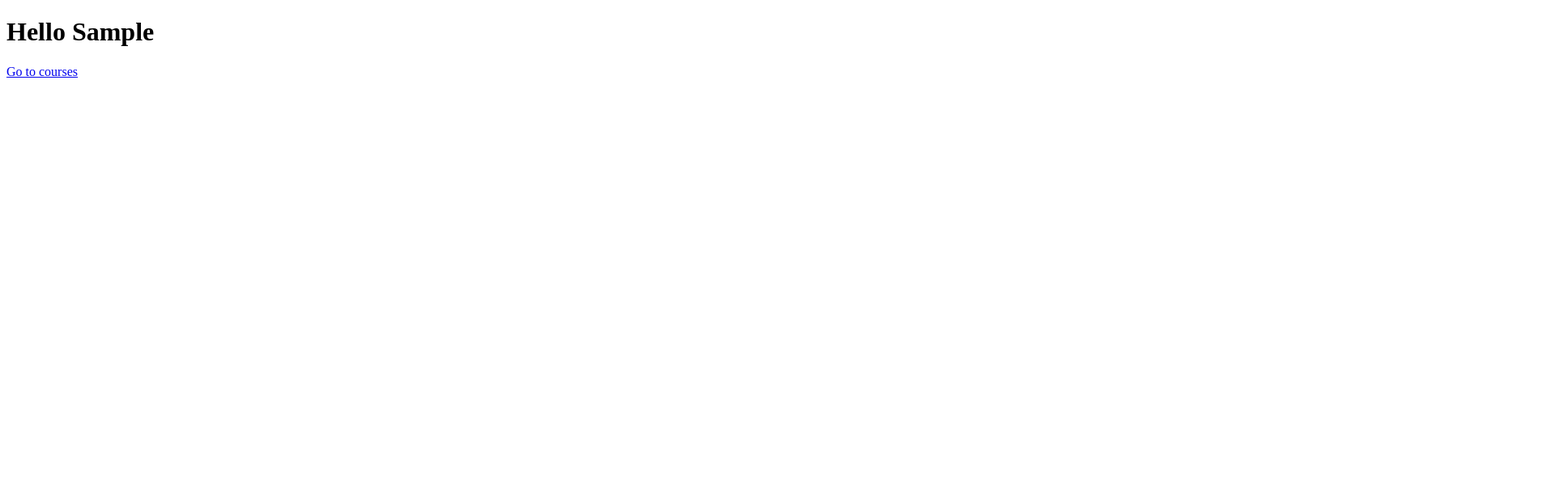
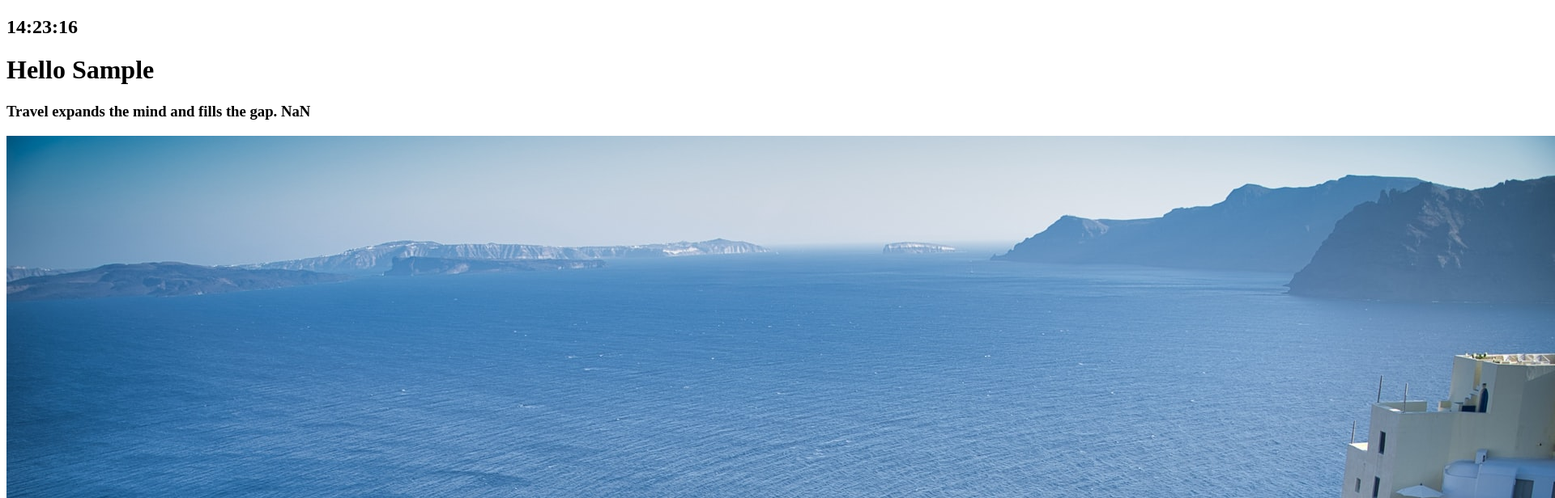
Before and after one commit to kyh0703/momentum-clone, a plain HTML site: page index.html in a window 1280 px wide. Both pictures are taken after typing "Sample" into the empty fields and a click on the input "login". Shown: the top 616 px of the page at 81% size, 1920 px wide, since content can reach past the window. Drawn offline with Linux system fonts and the light colour scheme.

Commit message:
add clock

```diff
--- a/app.js
+++ /dev/null
@@ -1,18 +0,0 @@
-const loginForm = document.querySelector("#login-form");
-const loginInput = document.querySelector("#login-form input");
-
-const greeting = document.querySelector("#greeting");
-const link = document.querySelector("a");
-
-function onLoginSubmit(event) {
-  event.preventDefault();
-  const username = loginInput.value;
-  loginForm.classList.add("hidden");
-  // Backtick ` ``
-  // 1. $(변수명)
-  // 2. ` `시작해야됨
-  greeting.innerText = `Hello ${username}`;
-  greeting.classList.remove("hidden");
-}
-
-loginForm.addEventListener("submit", onLoginSubmit);
--- a/index.html
+++ b/index.html
@@ -5,7 +5,7 @@
   <meta charset="UTF-8">
   <meta http-equiv="X-UA-Compatible" content="IE=edge">
   <meta name="viewport" content="width=device-width, initial-scale=1.0">
-  <link rel="stylesheet" href="style.css">
+  <link rel="stylesheet" href="css/style.css">
   <title>Momentum App</title>
 </head>
 
@@ -14,9 +14,17 @@
     <input required maxlength="15" type="text" placeholder="What is your name?" />
     <input type="submit" value="login" />
   </form>
+  <h2 id="clock">00:00</h2>
   <h1 id="greeting" class="hidden"></h1>
-  <a href="https://nomadcoders.co">Go to courses</a>
-  <script src="app.js"></script>
+  <h3 id="quote">
+    <span></span>
+    <span></span>
+  </h3>
+
+  <script src=" js/clock.js"> </script>
+  <script src="js/greetings.js"></script>
+  <script src="js/quotes.js"></script>
+  <script src="js/background.js"></script>
 </body>
 
 </html>
--- /dev/null
+++ b/js/background.js
@@ -0,0 +1,9 @@
+// const todayQuotes = quotes[Math.floor(Math.random() * quotes.length)];
+// quote.innerText = todayQuotes.quote;
+// author.innerText = todayQuotes / author;
+
+const images = ["0.jpeg", "1.jpeg", "2.jpeg"];
+const todayBgImage = images[Math.floor(Math.random() * images.length)];
+const bgImage = document.createElement("img");
+bgImage.src = `img/${todayBgImage}`;
+document.body.appendChild(bgImage);
--- /dev/null
+++ b/js/clock.js
@@ -0,0 +1,12 @@
+const clock = document.querySelector("h2#clock");
+
+function getClock() {
+  const date = new Date();
+  const hour = String(date.getHours()).padStart(2, "0");
+  const min = String(date.getMinutes()).padStart(2, "0");
+  const sec = String(date.getSeconds()).padStart(2, "0");
+  clock.innerText = `${hour}:${min}:${sec}`;
+}
+
+getClock();
+setInterval(getClock, 1000);
--- /dev/null
+++ b/js/greetings.js
@@ -0,0 +1,32 @@
+const loginForm = document.querySelector("#login-form");
+const loginInput = document.querySelector("#login-form input");
+
+const greeting = document.querySelector("#greeting");
+const link = document.querySelector("a");
+
+const HIDDEN_CLASS = "hidden";
+const USERNAME_KEY = "username";
+
+function onLoginSubmit(event) {
+  event.preventDefault();
+  loginForm.classList.add(HIDDEN_CLASS);
+  username = loginInput.value;
+  greeting.innerText = `Hello ${username}`;
+  localStorage.setItem(USERNAME_KEY, username);
+  greeting.classList.remove(HIDDEN_CLASS);
+}
+
+function paintGreeting() {
+  greeting.innerText = `Hello ${savedUsername}`;
+  greeting.classList.remove(HIDDEN_CLASS);
+}
+
+const savedUsername = localStorage.getItem(USERNAME_KEY);
+if (savedUsername === null) {
+  // show the form
+  loginForm.classList.remove(HIDDEN_CLASS);
+  loginForm.addEventListener("submit", onLoginSubmit);
+} else {
+  loginForm.classList.add(HIDDEN_CLASS);
+  paintGreeting();
+}
--- /dev/null
+++ b/js/quotes.js
@@ -0,0 +1,50 @@
+const quotes = [
+  {
+    quote: "The way to get started is to quit talking and begin doing.",
+    author: "Walt Disney",
+  },
+  {
+    quote: "Life is what happens when you're busy making other plans.",
+    author: "John Lennon",
+  },
+  {
+    quote:
+      "The world is a book and those who do not travel read only one page.",
+    author: "Saint Augustine",
+  },
+  {
+    quote: "Life is either a daring adventure or nothing at all.",
+    author: "Helen Keller",
+  },
+  {
+    quote: "To Travel is to Live",
+    author: "Hans Christian Andersen",
+  },
+  {
+    quote: "Only a life lived for others is a life worthwhile.",
+    author: "Albert Einstein",
+  },
+  {
+    quote: "You only live once, but if you do it right, once is enough.",
+    author: "Mae West",
+  },
+  {
+    quote: "Never go on trips with anyone you do ntot love.",
+    author: "Hemmingway",
+  },
+  {
+    quote: "We wander for distraction, but we travel for fulfilment.",
+    author: "Hilaire Belloc",
+  },
+  {
+    quote: "Travel expands the mind and fills the gap.",
+    author: "Sheda Savage",
+  },
+];
+
+const quote = document.querySelector("#quote span:first-child");
+const author = document.querySelector("#quote span:last-child");
+
+const todayQuotes = quotes[Math.floor(Math.random() * quotes.length)];
+quote.innerText = todayQuotes.quote;
+author.innerText = todayQuotes / author;
```
Also changed, not shown: css/style.css (renamed from style.css), img/0.jpeg (added), img/1.jpeg (added), img/2.jpeg (added).
